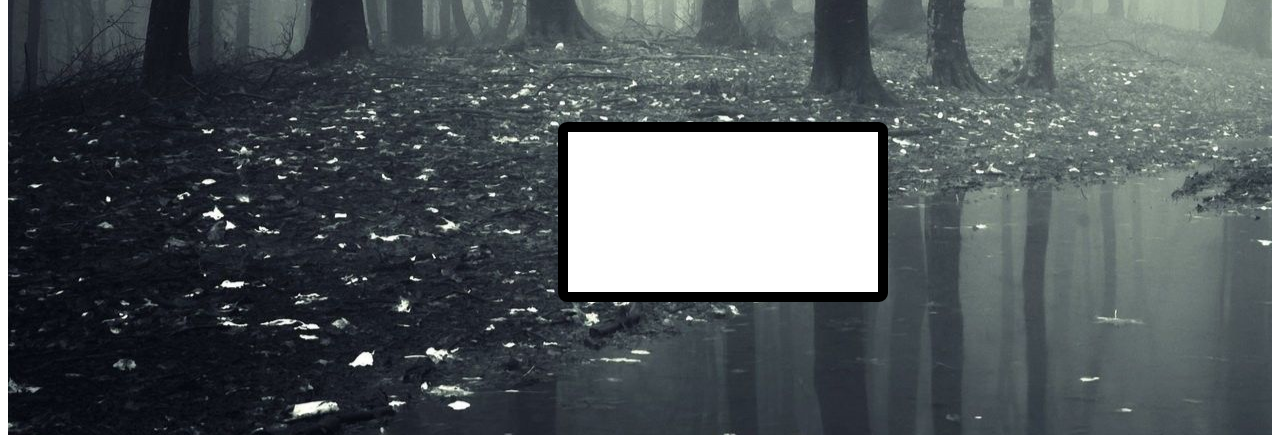
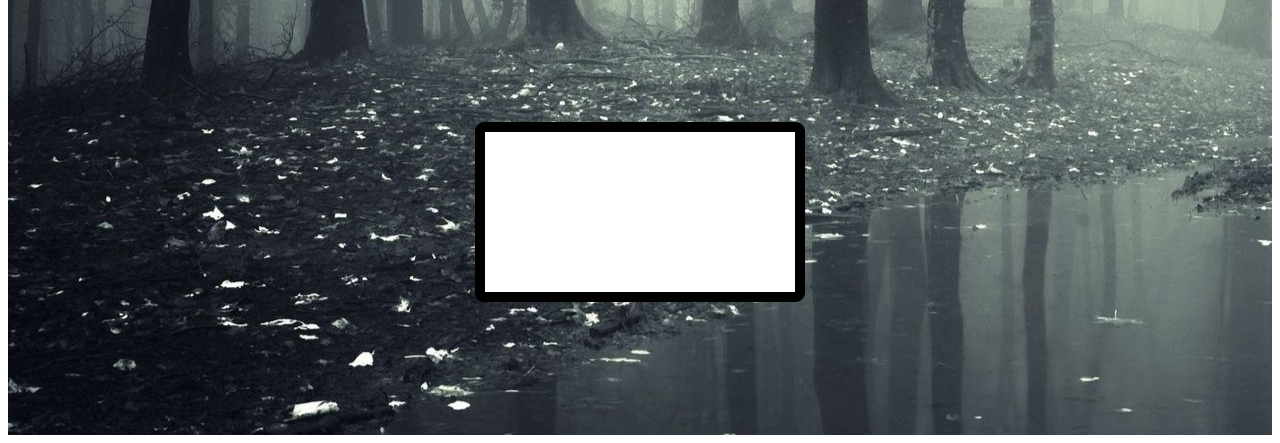
Before and after one commit to raquelindia/Tarot-Card-Generator, a plain HTML site: page index.html in a window 1280 px wide. Shown: the part 524-967 px from the top of the page. Drawn offline with Linux system fonts and the light colour scheme.

Commit message:
Update index.html

```diff
--- a/index.html
+++ b/index.html
@@ -64,9 +64,8 @@
               }
 
               #idresult {
-                display: block;
-                margin: 0 auto;
-                padding-left: 550px;
+                display: flex;
+                  justify-content: center;
               }
               </style>
       </body>
```
